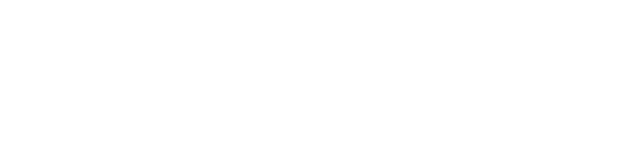
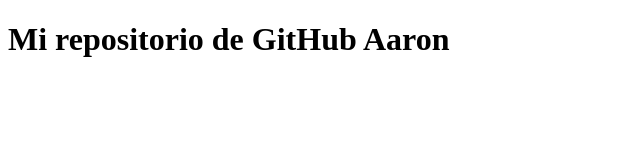
Before and after one commit to AaronYosef/Base-de-Datos-para-Computo-en-la-Nube, a plain HTML site: page index.html in a window 1280 px wide. Shown: the whole page, without its empty margins (0-640 px from the left). Drawn offline with Linux system fonts and the light colour scheme.

```diff
--- a/index.html
+++ b/index.html
@@ -6,6 +6,6 @@
     <title>Document</title>
 </head>
 <body>
-
+    <h1>Mi repositorio de GitHub Aaron</h1>
 </body>
 </html>
```
Also changed, not shown: Agregaciones/practica-agregaciones.json (deleted), Practica-1-Consultas/practica.json (deleted), Scripts/scripts.json (deleted), 3 other files.
